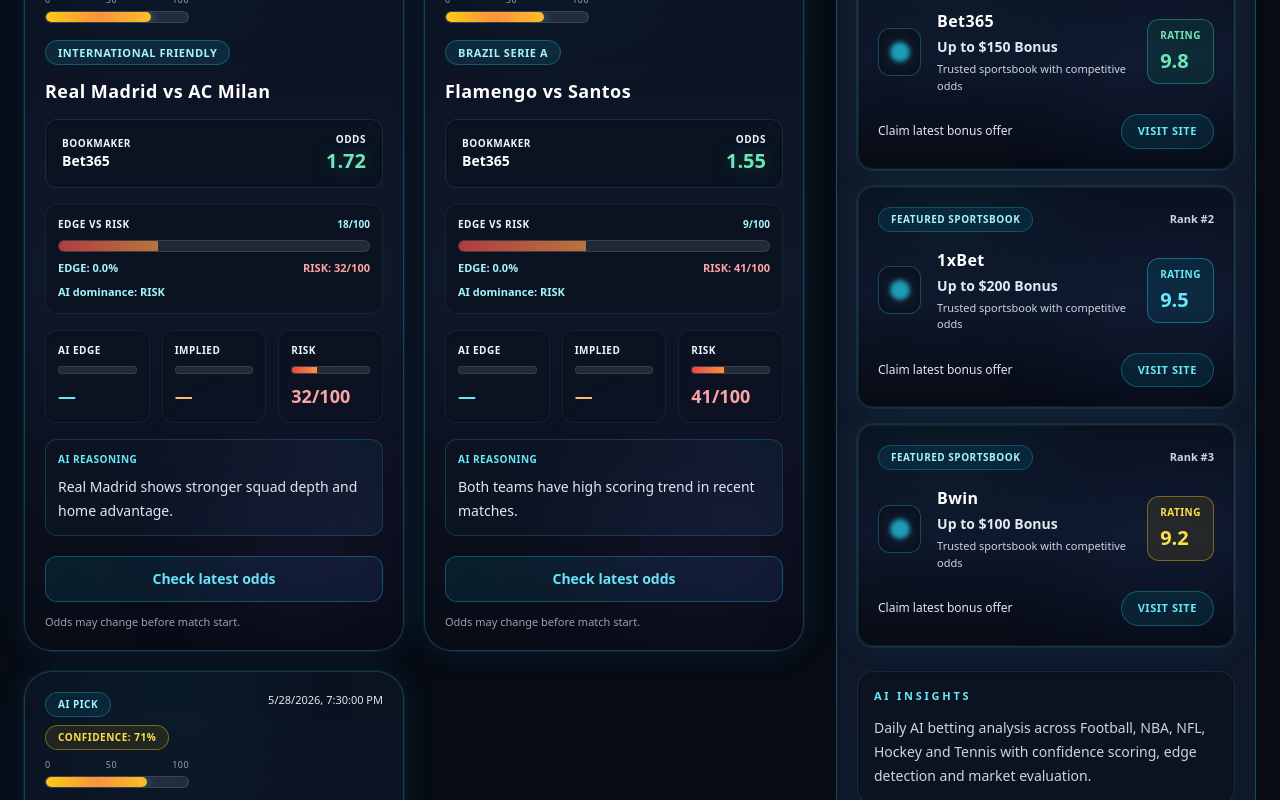
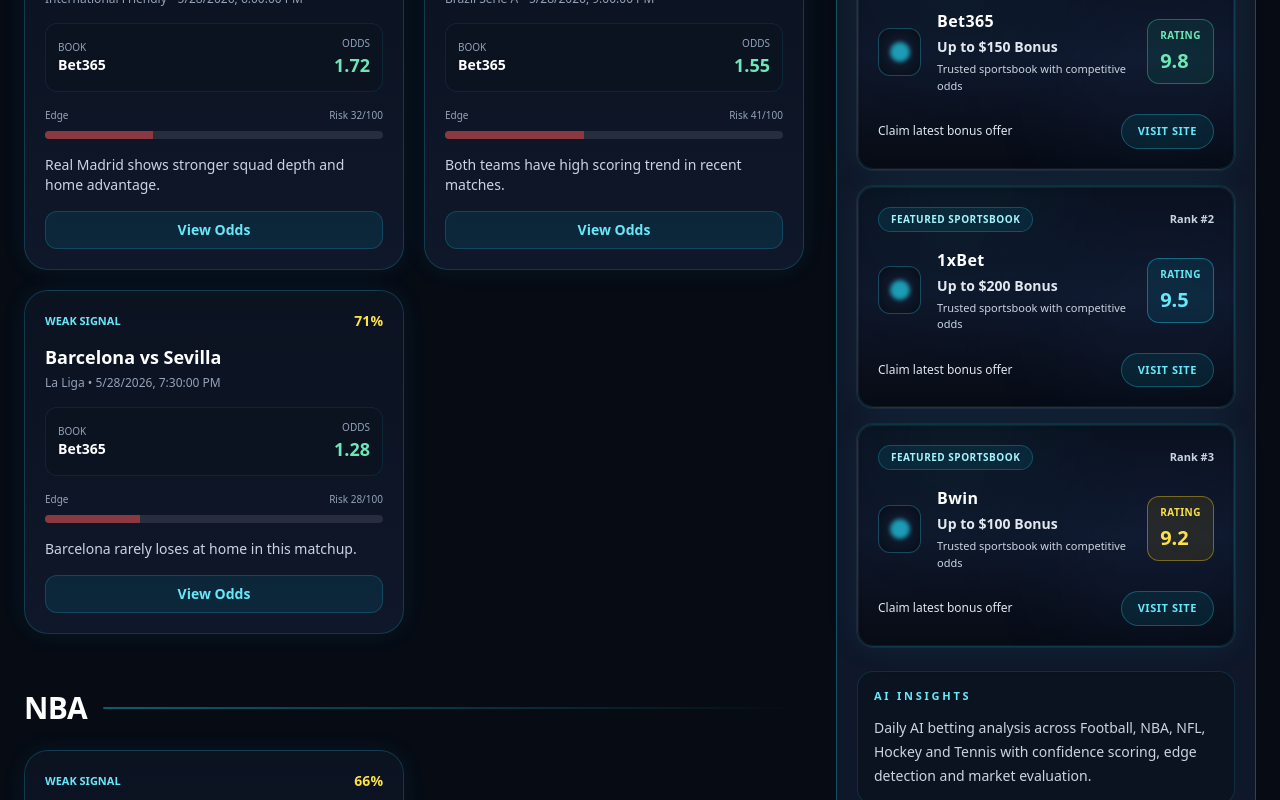
Before and after one commit to Peterson1979/ai-bet, a Next.js app: page / in a window 1280 px wide. Shown: the part 1060-1860 px from the top of the page. Built offline with nearby package versions, Linux system fonts and the light colour scheme.

Commit message:
Fix MatchCard layout

```diff
--- a/app/components/Header.tsx
+++ b/app/components/Header.tsx
@@ -28,7 +28,7 @@ export default function Header() {
       >
         {/* LOGO */}
         <div style={{ fontSize: 24, fontWeight: 900 }}>
-          AI Betting
+
         </div>
 
         {/* NAV */}
--- a/app/components/MatchCard.tsx
+++ b/app/components/MatchCard.tsx
@@ -4,424 +4,127 @@ type Props = {
   data: MatchCardData;
 };
 
-/* =========================
-   CONFIDENCE SYSTEM
-========================= */
-
-function getConfidenceLevel(confidence?: number) {
-  if (confidence === undefined || confidence === null) return "low";
-  if (confidence >= 75) return "high";
-  if (confidence >= 50) return "mid";
-  return "low";
-}
-
-function getConfidenceColor(level: string) {
-  switch (level) {
-    case "high":
-      return "text-emerald-300 border-emerald-400/40 bg-emerald-500/10";
-    case "mid":
-      return "text-yellow-300 border-yellow-400/40 bg-yellow-500/10";
-    default:
-      return "text-red-300 border-red-400/40 bg-red-500/10";
-  }
-}
-
-function getConfidenceHeatColor(value: number) {
-  if (value >= 75) return "from-emerald-400 via-cyan-400 to-blue-400";
-  if (value >= 50) return "from-yellow-400 via-orange-400 to-amber-400";
-  return "from-red-500 via-red-400 to-orange-300";
-}
-
 function clamp(n: number) {
   return Math.max(0, Math.min(100, n));
 }
 
-/* =========================
-   LIVE SIGNAL SYSTEM
-========================= */
+function getConfidenceColor(confidence: number) {
+  if (confidence >= 75) return "text-emerald-300";
+  if (confidence >= 50) return "text-yellow-300";
+  return "text-red-300";
+}
 
-function getSignal(confidence?: number, edge?: number) {
-  const c = confidence ?? 0;
-  const e = edge ?? 0;
-
-  if (c >= 80 && e >= 8) return "STRONG";
-  if (c >= 65 && e >= 4) return "ACTIVE";
+function getSignal(confidence: number, edge: number) {
+  if (confidence >= 80 && edge >= 8) return "STRONG";
+  if (confidence >= 65 && edge >= 4) return "ACTIVE";
   return "WEAK";
 }
 
-function getSignalStyle(signal: string) {
-  switch (signal) {
-    case "STRONG":
-      return "bg-emerald-500/20 text-emerald-300 border-emerald-400/40 shadow-[0_0_20px_rgba(16,185,129,0.35)]";
-    case "ACTIVE":
-      return "bg-cyan-500/15 text-cyan-200 border-cyan-400/40 shadow-[0_0_20px_rgba(34,211,238,0.25)]";
-    default:
-      return "bg-slate-500/10 text-slate-300 border-slate-500/20";
-  }
-}
-
-/* =========================
-   COMPONENT
-========================= */
-
 export default function MatchCard({ data }: Props) {
+  const confidence = data.confidence ?? 0;
   const edge = data.edge ?? 0;
-  const implied = data.impliedProbability ?? 0;
   const risk = data.risk ?? 0;
-  const bestOdds = data.bestOdds ?? data.odds ?? 0;
-
-  const confidence = data.confidence ?? 0;
-  const confidenceLevel = getConfidenceLevel(confidence);
-  const confidenceStyle = getConfidenceColor(confidenceLevel);
-
-  const edgeVsRisk = clamp((edge - risk) + 50);
-  const confidenceGradient = getConfidenceHeatColor(confidence);
+  const odds = data.bestOdds ?? data.odds ?? 0;
 
   const signal = getSignal(confidence, edge);
-  const signalStyle = getSignalStyle(signal);
+  const confidenceColor = getConfidenceColor(confidence);
 
   return (
-    <article
-      className="
-        relative overflow-hidden
-        rounded-[28px]
-        border border-cyan-400/25
-        bg-gradient-to-b from-[#0B1220] via-[#0F172A] to-[#070B14]
-        p-5
-        shadow-[0_0_35px_rgba(56,189,248,0.10)]
-        ring-1 ring-white/5
-        transition-all duration-300 ease-out
-        hover:-translate-y-1
-        hover:border-cyan-300/60
-        hover:shadow-[0_0_60px_rgba(56,189,248,0.25)]
-        hover:ring-cyan-400/20
-      "
-    >
+    <article className="
+      relative overflow-hidden
+      rounded-[24px]
+      border border-cyan-400/20
+      bg-gradient-to-b from-[#0B1220] to-[#0F172A]
+      p-5
+      shadow-[0_0_25px_rgba(56,189,248,0.08)]
+      transition hover:-translate-y-1
+    ">
 
-      {/* BG FX */}
+      {/* HEADER */}
+      <div className="flex items-center justify-between">
 
-      <div className="pointer-events-none absolute inset-0 opacity-60">
-        <div className="absolute -top-24 left-10 h-52 w-52 rounded-full bg-cyan-500/10 blur-3xl" />
-        <div className="absolute bottom-0 right-0 h-52 w-52 rounded-full bg-purple-500/10 blur-3xl" />
-      </div>
+        <span className="text-[11px] font-bold text-cyan-300 uppercase">
+          {signal} signal
+        </span>
 
-      {/* =========================
-          TOP BADGES
-      ========================= */}
-
-      <div className="relative flex items-start justify-between mb-4">
-
-        <div className="flex flex-col gap-2">
-
-          {/* AI PICK */}
-
-          <div className="flex flex-wrap items-center gap-2">
-
-            <span className="rounded-full border border-cyan-400/30 bg-cyan-500/10 px-3 py-1 text-[10px] font-bold uppercase tracking-wider text-cyan-200">
-              AI PICK
-            </span>
-
-            {signal !== "WEAK" && (
-              <span
-                className={`
-                  rounded-full border px-3 py-1 text-[10px] font-bold uppercase tracking-wider
-                  ${signalStyle}
-                  ${signal === "STRONG" ? "animate-pulse" : ""}
-                `}
-              >
-                {signal} SIGNAL
-              </span>
-            )}
-
-          </div>
-
-          {/* VALUE BET */}
-
-          {data.isValueBet && (
-            <span className="rounded-full bg-green-500/20 px-3 py-1 text-[10px] font-bold uppercase tracking-wider text-green-300 border border-green-400/30 w-fit">
-              VALUE BET
-            </span>
-          )}
-
-          {/* CONFIDENCE */}
-
-          <span
-            className={`rounded-full border px-3 py-1 text-[10px] font-bold uppercase tracking-wider w-fit ${confidenceStyle}`}
-          >
-            confidence: {confidence}%
-          </span>
-
-          {/* HEATMAP CONFIDENCE BAR */}
-
-          <div className="w-36">
-
-            <div className="flex items-center justify-between mb-1 text-[9px] uppercase tracking-wider text-slate-400">
-              <span>0</span>
-              <span>50</span>
-              <span>100</span>
-            </div>
-
-            <div className="relative w-full h-3 bg-white/10 border border-white/10 rounded-full overflow-hidden shadow-inner">
-
-              {/* GRID */}
-
-              <div className="absolute inset-0 flex justify-between opacity-30">
-                <div className="w-px bg-white/20" />
-                <div className="w-px bg-white/20" />
-                <div className="w-px bg-white/20" />
-                <div className="w-px bg-white/20" />
-              </div>
-
-              {/* FILL */}
-
-              <div
-                className={`
-                  h-full rounded-full
-                  bg-gradient-to-r ${confidenceGradient}
-                  shadow-[0_0_12px_rgba(34,211,238,0.6)]
-                  transition-all duration-500
-                `}
-                style={{ width: `${clamp(confidence)}%` }}
-              />
-
-            </div>
-
-          </div>
-
-        </div>
-
-        <span className="text-[11px] text-slate-200 font-medium">
-          {data.startTime
-            ? new Date(data.startTime).toLocaleString()
-            : "TBD"}
+        <span className={`text-sm font-bold ${confidenceColor}`}>
+          {confidence}%
         </span>
 
       </div>
 
-      {/* =========================
-          LEAGUE
-      ========================= */}
-
-      <div className="relative">
-        <span className="rounded-full border border-cyan-400/30 bg-cyan-400/10 px-3 py-1 text-[11px] font-semibold uppercase tracking-wider text-cyan-200">
-          {data.league}
-        </span>
-      </div>
-
-      {/* =========================
-          MATCH TITLE
-      ========================= */}
-
-      <h3 className="relative mt-4 text-lg font-black leading-6 text-white tracking-wide">
+      {/* MATCH */}
+      <h3 className="mt-3 text-lg font-black text-white">
         {data.homeTeam} vs {data.awayTeam}
       </h3>
 
-      {/* =========================
-          ODDS
-      ========================= */}
+      <p className="mt-1 text-xs text-slate-400">
+        {data.league} • {data.startTime ? new Date(data.startTime).toLocaleString() : "TBD"}
+      </p>
 
-      <div className="relative mt-4 flex items-center justify-between rounded-xl border border-cyan-400/15 bg-[#0B1220] px-4 py-3 shadow-inner">
+      {/* ODDS */}
+      <div className="mt-4 flex items-center justify-between rounded-xl bg-[#0B1220] p-3 border border-cyan-400/10">
 
         <div>
-          <p className="text-[10px] uppercase tracking-wider text-slate-100 font-bold">
-            Bookmaker
-          </p>
-
-          <p className="text-sm font-semibold text-white">
+          <p className="text-[10px] text-slate-400 uppercase">Book</p>
+          <p className="text-sm text-white font-semibold">
             {data.bookmaker || "Unknown"}
           </p>
         </div>
 
         <div className="text-right">
-          <p className="text-[10px] uppercase tracking-wider text-slate-100 font-bold">
-            Odds
-          </p>
-
-          <p className="text-xl font-black text-emerald-300 drop-shadow-[0_0_10px_rgba(16,185,129,0.35)]">
-            {bestOdds}
+          <p className="text-[10px] text-slate-400 uppercase">Odds</p>
+          <p className="text-lg font-black text-emerald-300">
+            {odds}
           </p>
         </div>
 
       </div>
 
-      {/* =========================
-          EDGE vs RISK
-      ========================= */}
+      {/* SIMPLE EDGE BAR */}
+      <div className="mt-4">
 
-      <div className="mt-4 rounded-xl border border-cyan-400/10 bg-[#0B1220] p-3">
-
-        <div className="flex items-center justify-between mb-2">
-
-          <p className="text-[10px] uppercase tracking-wider text-slate-100 font-bold">
-            Edge vs Risk
-          </p>
-
-          <span className="text-[10px] text-cyan-200 font-bold">
-            {edgeVsRisk.toFixed(0)}/100
-          </span>
-
+        <div className="flex justify-between text-[10px] text-slate-400">
+          <span>Edge</span>
+          <span>Risk {risk}/100</span>
         </div>
 
-        <div className="relative w-full h-3 bg-white/10 border border-white/10 rounded-full overflow-hidden shadow-inner">
-
-          {/* EDGE */}
+        <div className="relative mt-2 h-2 w-full rounded-full bg-white/10 overflow-hidden">
 
           <div
-            className="
-              absolute top-0 left-0 h-3
-              bg-gradient-to-r from-cyan-400 to-blue-400
-              shadow-[0_0_14px_rgba(34,211,238,0.45)]
-            "
+            className="absolute h-full bg-cyan-400"
             style={{ width: `${clamp(edge)}%` }}
           />
 
-          {/* RISK */}
-
           <div
-            className="
-              absolute top-0 left-0 h-3
-              bg-gradient-to-r from-red-500/70 to-orange-400/70
-            "
+            className="absolute h-full bg-red-500/50"
             style={{ width: `${clamp(risk)}%` }}
           />
 
         </div>
 
-        <div className="mt-2 flex items-center justify-between text-[11px]">
-
-          <span className="font-bold text-cyan-200">
-            EDGE: {edge.toFixed(1)}%
-          </span>
-
-          <span className="font-bold text-red-300">
-            RISK: {risk}/100
-          </span>
-
-        </div>
-
-        <div className="mt-2 text-[11px] font-bold text-cyan-200">
-          AI dominance: {edge > risk ? "EDGE" : "RISK"}
-        </div>
-
       </div>
 
-      {/* =========================
-          METRICS GRID
-      ========================= */}
+      {/* AI REASON (SHORT) */}
+      <p className="mt-4 text-sm text-slate-300 line-clamp-2">
+        {data.explanation || "No analysis available."}
+      </p>
 
-      <div className="mt-4 grid grid-cols-3 gap-3">
-
-        <div className="rounded-xl border border-cyan-400/10 bg-[#0B1220] p-3 shadow-inner">
-
-          <p className="text-[10px] uppercase tracking-wider text-slate-100 font-bold">
-            AI Edge
-          </p>
-
-          <div className="mt-2 relative w-full h-2 bg-white/10 border border-white/10 rounded-full overflow-hidden">
-
-            <div
-              className="h-full bg-gradient-to-r from-cyan-400 to-blue-400 shadow-[0_0_10px_rgba(34,211,238,0.45)]"
-              style={{ width: `${clamp(edge)}%` }}
-            />
-
-          </div>
-
-          <p className="mt-2 text-lg font-black text-cyan-300">
-            {edge ? `+${edge.toFixed(1)}%` : "—"}
-          </p>
-
-        </div>
-
-        <div className="rounded-xl border border-cyan-400/10 bg-[#0B1220] p-3 shadow-inner">
-
-          <p className="text-[10px] uppercase tracking-wider text-slate-100 font-bold">
-            Implied
-          </p>
-
-          <div className="mt-2 relative w-full h-2 bg-white/10 border border-white/10 rounded-full overflow-hidden">
-
-            <div
-              className="h-full bg-gradient-to-r from-orange-400 to-yellow-300 shadow-[0_0_10px_rgba(251,191,36,0.35)]"
-              style={{ width: `${clamp(implied)}%` }}
-            />
-
-          </div>
-
-          <p className="mt-2 text-lg font-black text-orange-300">
-            {implied ? `${implied.toFixed(1)}%` : "—"}
-          </p>
-
-        </div>
-
-        <div className="rounded-xl border border-cyan-400/10 bg-[#0B1220] p-3 shadow-inner">
-
-          <p className="text-[10px] uppercase tracking-wider text-slate-100 font-bold">
-            Risk
-          </p>
-
-          <div className="mt-2 relative w-full h-2 bg-white/10 border border-white/10 rounded-full overflow-hidden">
-
-            <div
-              className="h-full bg-gradient-to-r from-red-500 to-orange-400 shadow-[0_0_10px_rgba(239,68,68,0.35)]"
-              style={{ width: `${clamp(risk)}%` }}
-            />
-
-          </div>
-
-          <p className="mt-2 text-lg font-black text-red-300">
-            {risk}/100
-          </p>
-
-        </div>
-
-      </div>
-
-      {/* =========================
-          AI REASONING
-      ========================= */}
-
-      <div className="mt-4 rounded-xl border border-cyan-400/20 bg-gradient-to-r from-[#0B1220] to-[#0E1A2B] p-3">
-
-        <p className="text-[10px] uppercase tracking-wider text-cyan-300 font-bold">
-          AI Reasoning
-        </p>
-
-        <p className="mt-2 text-sm text-slate-200 leading-6">
-          {data.explanation || "AI analysis unavailable."}
-        </p>
-
-      </div>
-
-      {/* =========================
-          CTA
-      ========================= */}
-
+      {/* CTA */}
       <a
         href={data.bookmakerUrl || "#"}
         target="_blank"
-        rel="noopener noreferrer sponsored"
+        rel="noopener noreferrer"
         className="
-          mt-5 flex w-full items-center justify-center
-          rounded-xl border border-cyan-400/30
-          bg-gradient-to-r from-cyan-500/10 to-blue-500/10
-          px-4 py-3 text-sm font-bold text-cyan-300
-          transition-all duration-300
+          mt-4 flex justify-center
+          rounded-xl bg-cyan-500/10
+          border border-cyan-400/20
+          py-2 text-sm font-bold text-cyan-300
           hover:bg-cyan-400/20
-          hover:border-cyan-300/60
-          hover:shadow-[0_0_25px_rgba(34,211,238,0.25)]
-          active:scale-[0.98]
         "
       >
-        {data.ctaLabel || "View Odds"}
+        View Odds
       </a>
-
-      {/* DISCLAIMER */}
-
-      {data.disclaimer && (
-        <p className="mt-3 text-[11px] text-slate-400">
-          {data.disclaimer}
-        </p>
-      )}
 
     </article>
   );
```
